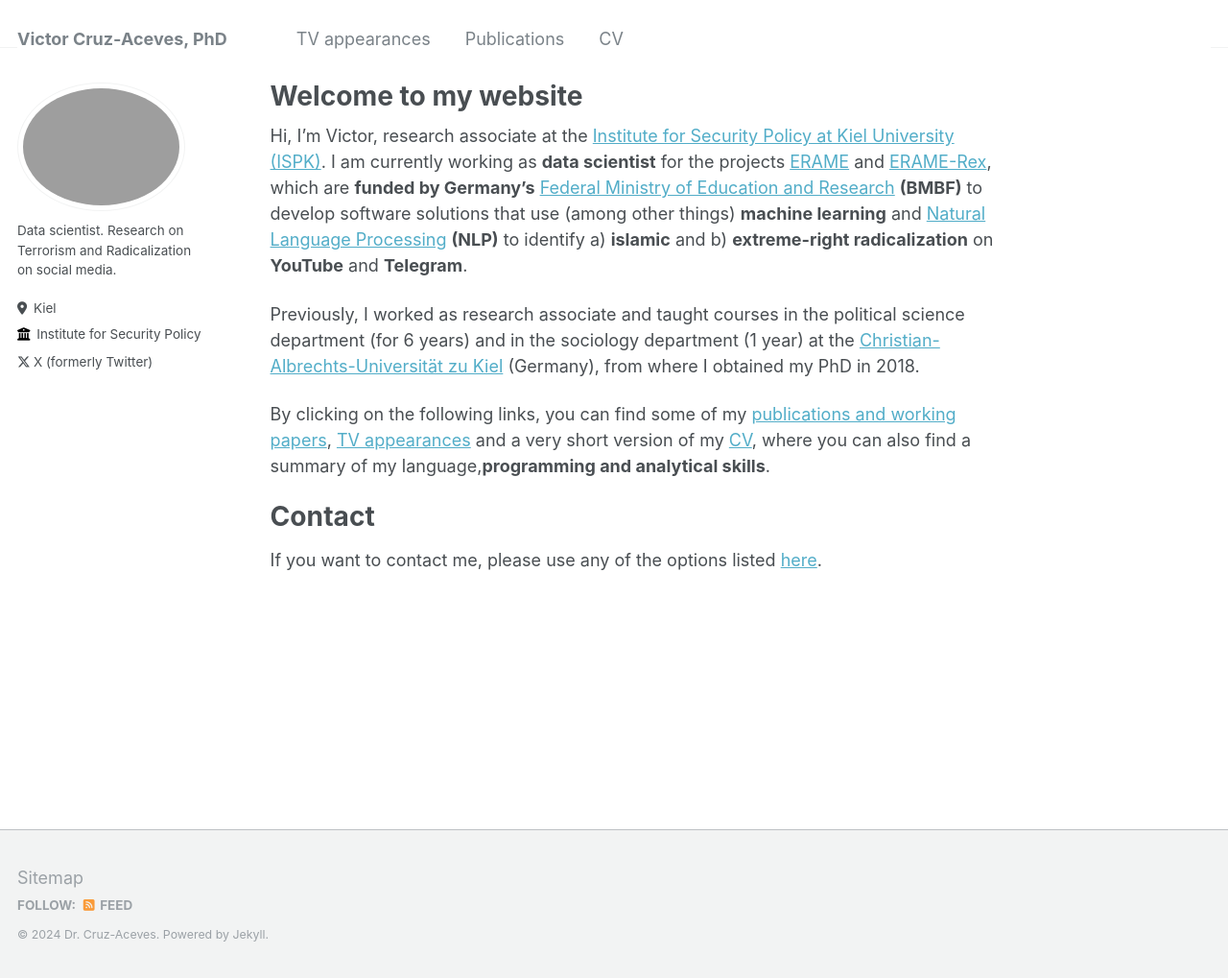
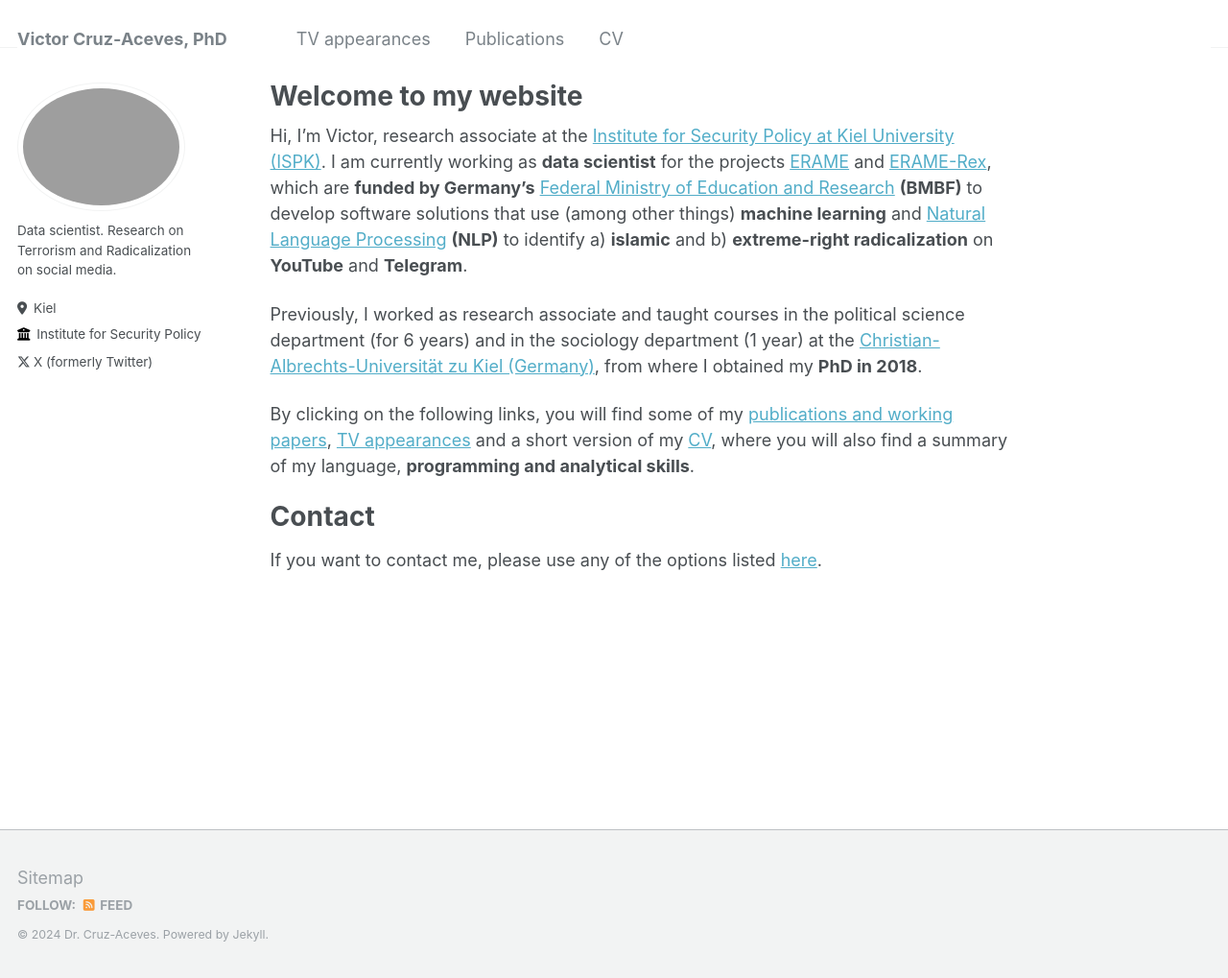
Before and after one commit to victor-cruz-aceves/victor-cruz-aceves.github.io, a Jekyll site: the page built from _pages/about.md, in a window 1280 px wide and 1019 px high. Shown: the whole window at 96% size. Built offline with Jekyll 4.4.1, drawn with Linux system fonts in a browser that asks for light colours.

Commit message:
Minor edits done

```diff
--- a/_pages/about.md
+++ b/_pages/about.md
@@ -9,9 +9,9 @@ redirect_from:
 
 Hi, I'm Victor, research associate at the [Institute for Security Policy at Kiel University (ISPK)](https://www.ispk.uni-kiel.de/en). I am currently working as **data scientist** for the projects [ERAME](https://www.ispk.uni-kiel.de/de/abteilungen/abteilung-terrorismus-und-radikalisierungsforschung/publikationen/download/projektumriss_erame.pdf) and [ERAME-Rex](https://www.ispk.uni-kiel.de/de/abteilungen/abteilung-terrorismus-und-radikalisierungsforschung/publikationen/download/projektumriss_erame-rex.pdf), which are **funded by Germany's** [Federal Ministry of Education and Research](https://www.bmbf.de/bmbf/en/home/home_node.html) **(BMBF)** to develop software solutions that use (among other things) **machine learning** and [Natural Language Processing](https://en.wikipedia.org/wiki/Natural_language_processing) **(NLP)** to identify a) **islamic** and b) **extreme-right radicalization** on **YouTube** and **Telegram**.
 
-Previously, I worked as research associate and taught courses in the political science department (for 6 years) and in the sociology department (1 year) at the [Christian-Albrechts-Universität zu Kiel](https://www.uni-kiel.de/en/) (Germany), from where I obtained my PhD in 2018.
+Previously, I worked as research associate and taught courses in the political science department (for 6 years) and in the sociology department (1 year) at the [Christian-Albrechts-Universität zu Kiel (Germany)](https://www.uni-kiel.de/en/), from where I obtained my **PhD in 2018**.
 
-By clicking on the following links, you can find some of my [publications and working papers](https://victor-cruz-aceves.github.io//portfolio/), [TV appearances](https://victor-cruz-aceves.github.io//talks/) and a very short version of my [CV](https://victor-cruz-aceves.github.io//cv/), where you can also find a summary of my language,**programming and analytical skills**.
+By clicking on the following links, you will find some of my [publications and working papers](https://victor-cruz-aceves.github.io//portfolio/), [TV appearances](https://victor-cruz-aceves.github.io//talks/) and a short version of my [CV](https://victor-cruz-aceves.github.io//cv/), where you will also find a summary of my language, **programming and analytical skills**.
 
 Contact
 ======
```
